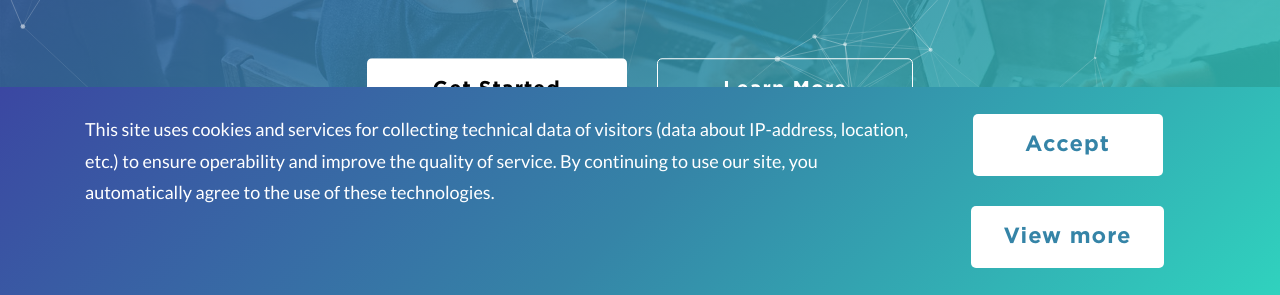
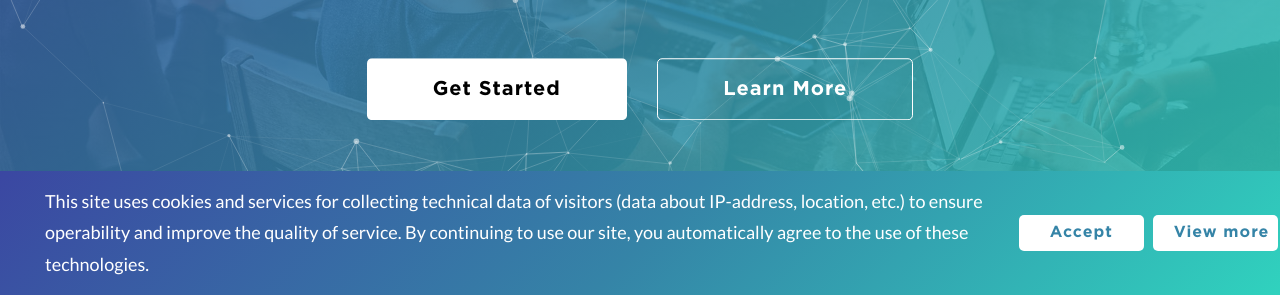
Before and after one commit to jserle/jstech, a plain HTML site: page index.html in a window 1280 px wide. Shown: the part 505-800 px from the top of the page. Drawn offline with Linux system fonts and the light colour scheme; some packages are replaced by stand-ins of ours; animation ran at ten frames a second; files whose address does not match are found by name.

Commit message:
Fixed styles for cookies container and buttons

```diff
--- a/assets/dist/css/cookies.css
+++ b/assets/dist/css/cookies.css
@@ -2,11 +2,18 @@
     display: none;
     bottom: 0;
     z-index: 1000;
-
+    padding: 15px 30px;
 }
-.cookies .btn {
+.cookies .container-fluid {
+    max-width: 1900px;
+}
+.cookies .btn.cookie-button {
     min-width: 190px;
     text-transform: none;
+    cursor: pointer;
+    padding: 5px 20px;
+    font-size: 16px;
+    white-space: nowrap;
 }
 .content.privacy {
     font-size: 22px;
@@ -16,6 +23,9 @@
     .footer.privacy {
         position: fixed;
         bottom: 0;
+    }
+    .cookies .btn.cookie-button {
+        min-width: 125px;
     }
 }
 @media screen and (max-width: 768px){
--- a/index.html
+++ b/index.html
@@ -767,18 +767,18 @@ and scale with less overhead. We make outsourcing more accessible by leveraging
     <!-- **************Cookies popup**************-->
     <!-- **************************************-->
     <div class="cookies position-fixed align-bottom gred-bg fixed-nav w-100" id="cookies">
-        <div class="container">
-            <div class="row py-3 py-md-4">
-                <div class="col-12 col-md-9">
+        <div class="container-fluid">
+            <div class="row">
+                <div class="col-12 col-md-9 col-lg-10">
                     <p class="pe-md-4 white-text text-center text-md-left mb-3 mb-md-0">
                         This site uses cookies and services for collecting technical data of visitors (data about IP-address, location, etc.) to ensure operability and improve the quality of service. By continuing to use our site, you automatically agree to the use of these technologies.
                     </p>
                 </div>
-                <div class="col-12 col-md-3 justify-content-center d-flex justify-content-md-end align-items-center flex-column">
-                    <button class="btn btn-white mt-0" id="btn-cookies">
+                <div class="col-12 col-md-3 col-lg-2 justify-content-center d-flex align-items-center flex-column flex-xl-row">
+                    <button class="btn btn-white cookie-button mt-0 mb-2 mb-xl-0 mr-0 mr-xl-2" id="btn-cookies">
                         Accept
                     </button>
-                    <a href="assets/pages/privacy-policy.html" class="btn btn-white">
+                    <a href="assets/pages/privacy-policy.html" class="btn btn-white cookie-button mt-0">
                         View more
                     </a>
                 </div>
```
